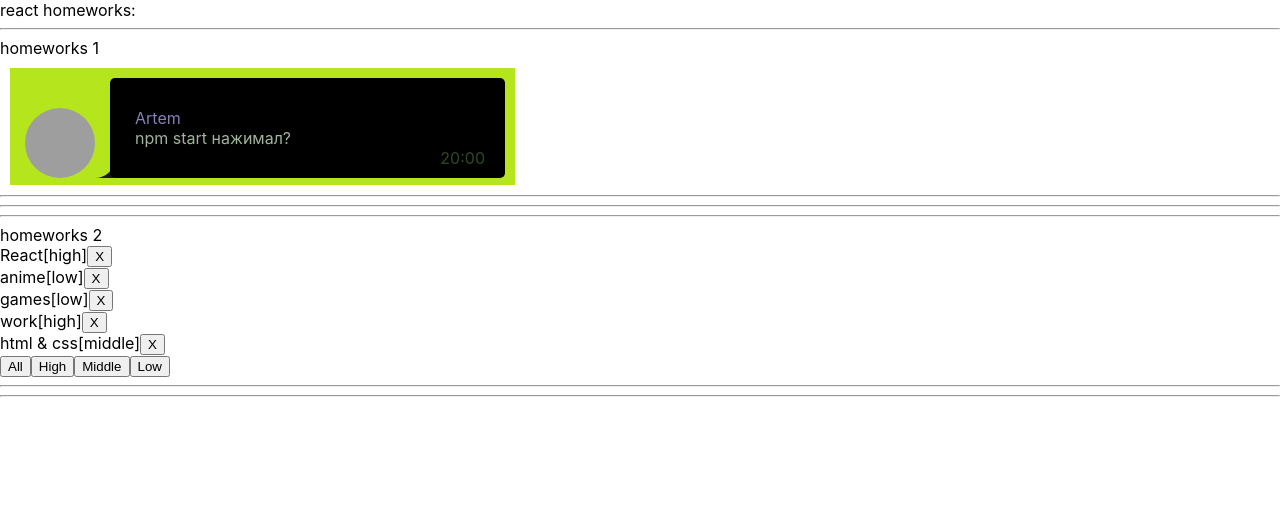
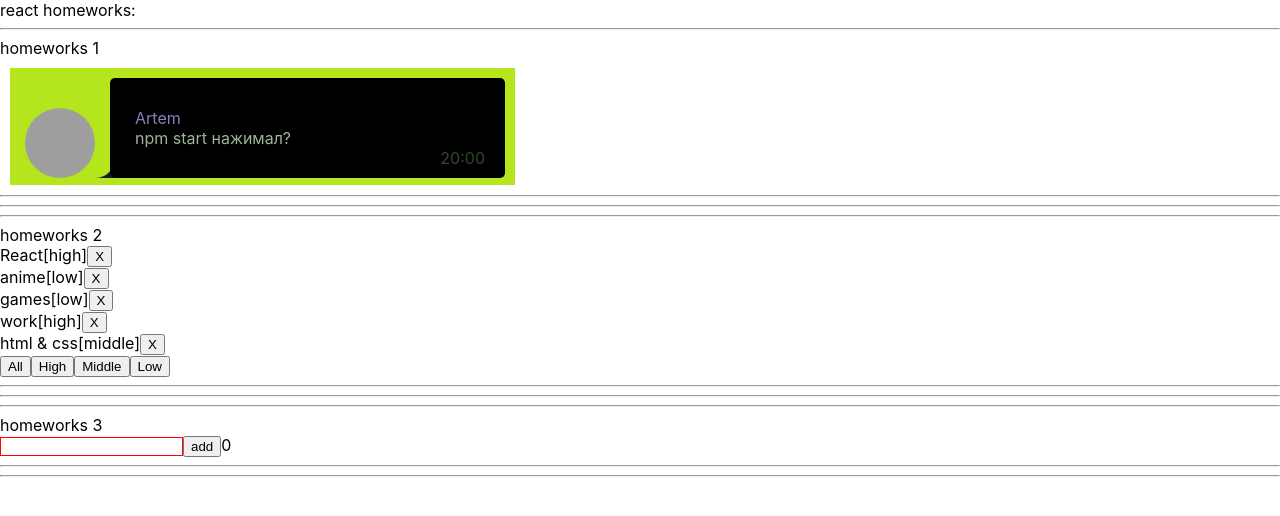
Before and after one commit to braivs/iti-homework-ignat, a React (Create React App) app: page / in a window 1280 px wide. Shown: the top 516 px of the page. Built offline with nearby package versions, Linux system fonts and the light colour scheme; grey boxes are pictures that could not be loaded.

Commit message:
03 - homework progress...

```diff
--- a/package.json
+++ b/package.json
@@ -10,11 +10,13 @@
     "@types/node": "^12.0.0",
     "@types/react": "^17.0.0",
     "@types/react-dom": "^17.0.0",
+    "@types/uuid": "^8.3.0",
     "node-sass": "^5.0.0",
     "react": "^17.0.2",
     "react-dom": "^17.0.2",
     "react-scripts": "4.0.3",
     "typescript": "^4.1.2",
+    "uuid": "^8.3.2",
     "web-vitals": "^1.0.1"
   },
   "scripts": {
--- a/src/p1-main/m1-ui/u1-app/App.tsx
+++ b/src/p1-main/m1-ui/u1-app/App.tsx
@@ -2,6 +2,7 @@
 import s from './App.module.css'
 import HW1 from '../../../p2-homeworks/h1/HW1'
 import HW2 from '../../../p2-homeworks/h2/HW2';
+import HW3 from '../../../p2-homeworks/h3/HW3';
 
 function App() {
     return (
@@ -9,7 +10,7 @@
             <div>react homeworks:</div>
             <HW1/>
             <HW2/>
-            {/*<HW3/>*/}
+            <HW3/>
             {/*<HW4/>*/}
             {/*<HW5/>*/}
 
--- a/src/p2-homeworks/h3/GreetingContainer.tsx
+++ b/src/p2-homeworks/h3/GreetingContainer.tsx
@@ -1,9 +1,10 @@
 import React, {useState} from 'react'
 import Greeting from './Greeting'
+import {UserType} from './HW3';
 
 type GreetingContainerPropsType = {
-    users: any // need to fix any
-    addUserCallback: any // need to fix any
+    users: Array<UserType>
+    addUserCallback: (name: string) => void
 }
 
 // более простой и понятный для новичков
--- a/src/p2-homeworks/h3/HW3.tsx
+++ b/src/p2-homeworks/h3/HW3.tsx
@@ -1,18 +1,23 @@
 import React, {useState} from 'react'
 import GreetingContainer from './GreetingContainer'
+import {v1} from 'uuid';
 
 // types
 export type UserType = {
-    _id: any // need to fix any
-    name: any // need to fix any
+    _id: string
+    name: string
 }
 
 // уровень работы с глобальными данными
 function HW3() {
-    const [users, setUsers] = useState<any>([]) // need to fix any
+    const [users, setUsers] = useState<Array<UserType>>([])
 
-    const addUserCallback = (name: any) => { // need to fix any
-        setUsers([]) // need to fix
+    const addUserCallback = (name: string) => {
+        const newUser: UserType = {
+          _id: v1(),
+          name
+        }
+        setUsers([newUser, ...users])
     }
 
     return (
```
